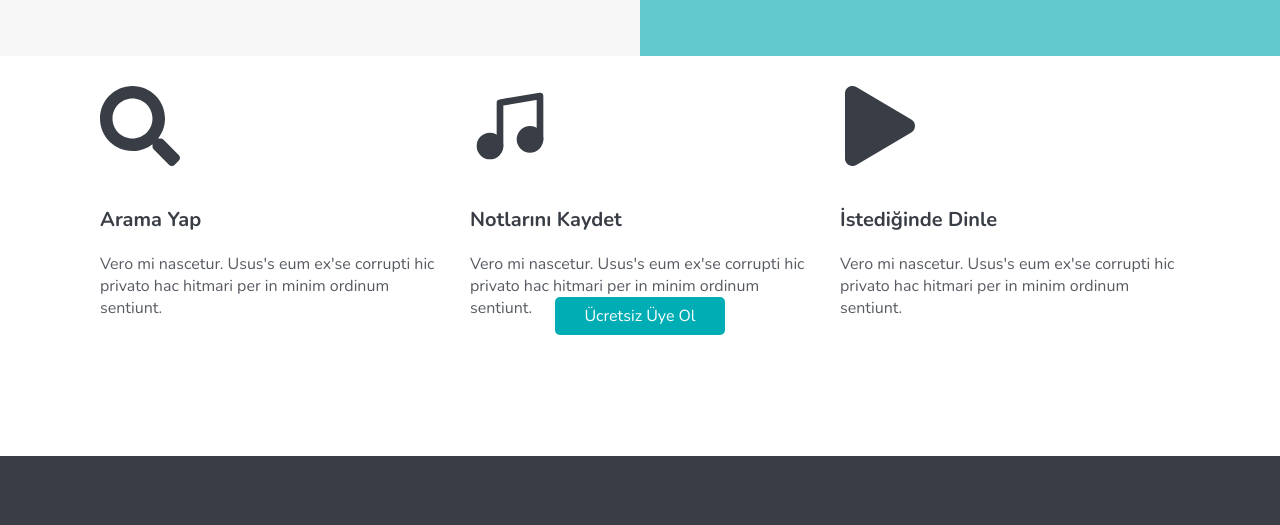
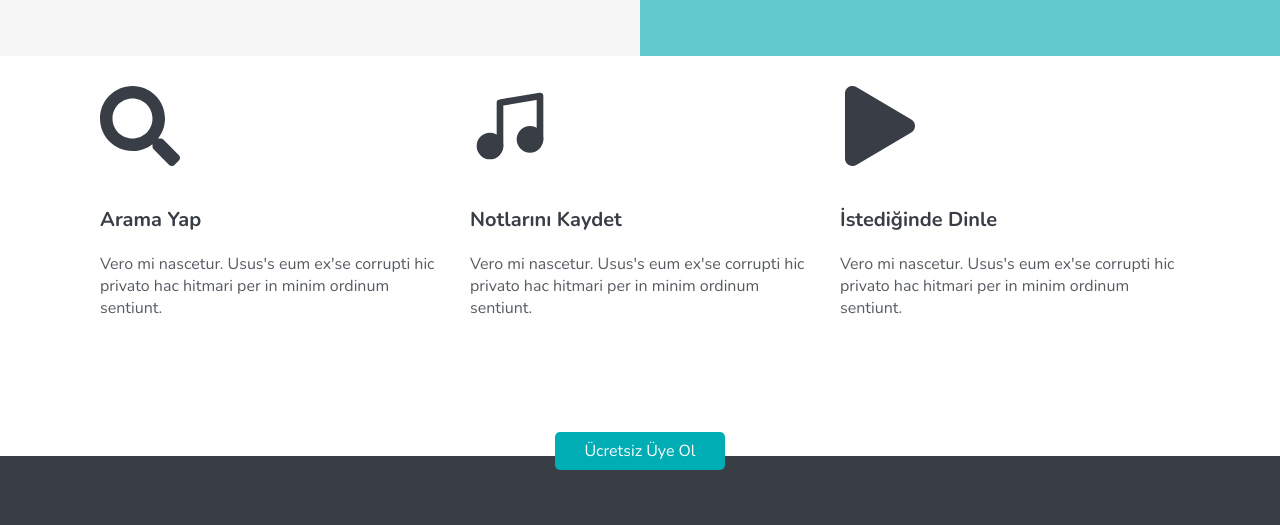
Before and after one commit to batin/NoisyNotes, a Gatsby site: page / in a window 1280 px wide. Shown: the part 1544-2069 px from the top of the page. Built offline with nearby package versions, Linux system fonts and the light colour scheme; Gatsby itself is replaced by a stand-in of ours.

Commit message:
Update homePage.scss

```diff
--- a/src/styles/homePage.scss
+++ b/src/styles/homePage.scss
@@ -182,7 +182,7 @@ section {
   }
   button {
     position: absolute;
-    margin-top: 230px;
+    margin-top: 500px;
     width: 170px;
     height: 50px;
     align-self: center;
```
